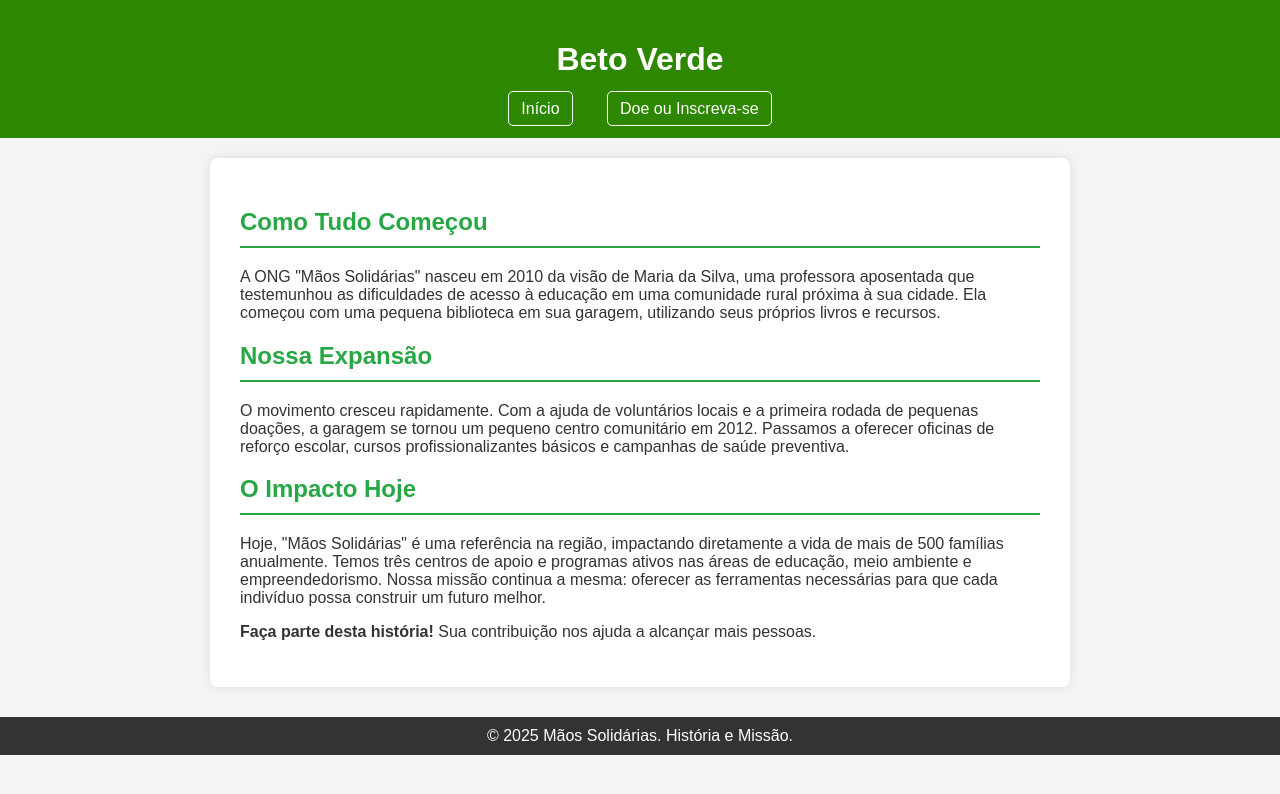
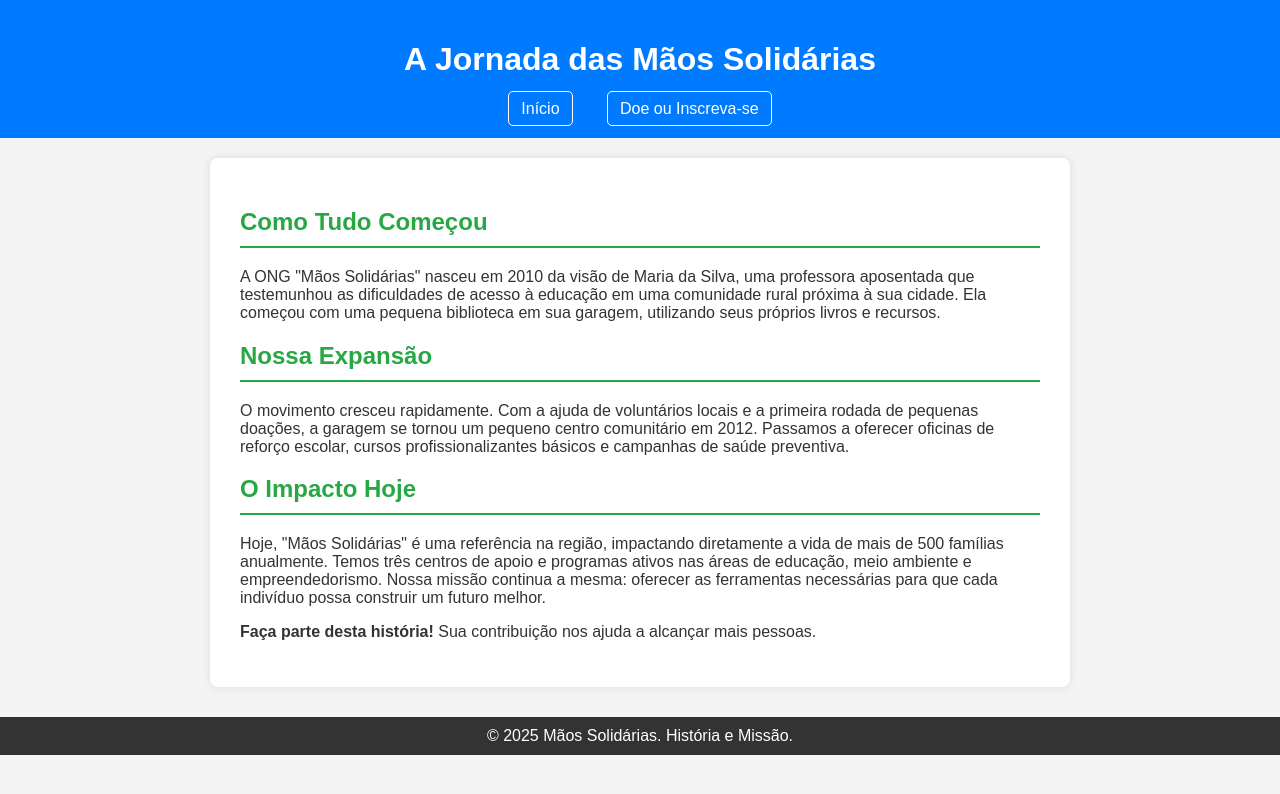
Before and after one commit to robertooliveirasilva/betoverde-ex01, a plain HTML site: page historia.html in a window 1280 px wide. Drawn offline with Linux system fonts and the light colour scheme.

Commit message:
Update historia.html

```diff
--- a/historia.html
+++ b/historia.html
@@ -13,10 +13,13 @@
             color: #333;
         }
         header {
-            background-color: #2d8700;
+            background-color: #007bff;
             color: white;
             padding: 20px 0;
             text-align: center;
+        }
+        nav {
+            margin-top: 10px;
         }
         nav a {
             color: white;
@@ -28,7 +31,7 @@
             transition: background-color 0.3s;
         }
         nav a:hover {
-            background-color: #1e7e34;
+            background-color: #0056b3;
         }
         .content {
             padding: 30px;
@@ -53,13 +56,15 @@
     </style>
 </head>
 <body>
+
     <header>
-        <h1>Beto Verde</h1>
+        <h1>A Jornada das Mãos Solidárias</h1>
         <nav>
             <a href="index.html">Início</a>
             <a href="doacao.html">Doe ou Inscreva-se</a>
         </nav>
     </header>
+
     <div class="content">
         <h2>Como Tudo Começou</h2>
         <p>A ONG "Mãos Solidárias" nasceu em 2010 da visão de Maria da Silva, uma professora aposentada que testemunhou as dificuldades de acesso à educação em uma comunidade rural próxima à sua cidade. Ela começou com uma pequena biblioteca em sua garagem, utilizando seus próprios livros e recursos.</p>
@@ -72,8 +77,10 @@
 
         <p><strong>Faça parte desta história!</strong> Sua contribuição nos ajuda a alcançar mais pessoas.</p>
     </div>
+
     <footer>
         &copy; 2025 Mãos Solidárias. História e Missão.
     </footer>
+
 </body>
 </html>
```
